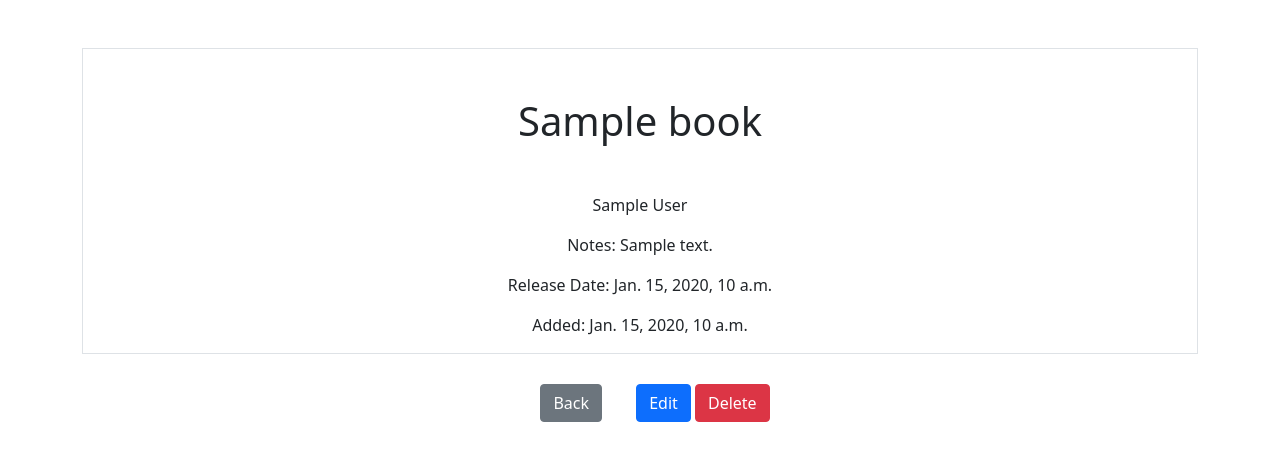
After one commit to drakata27/booklog, a Django app: template books/templates/books/book_detail.html in a window 1280 px wide. The commit adds this page. Shown: the top 461 px of the page. Run offline with Django 3.2, Linux system fonts and the light colour scheme; the template is opened without the code that fills it: most values are stand-ins (such as "Sample title", 1, 10 or a date in 2020).

Commit message:
Fully added CRUD functionallity

```diff
--- a/books/forms.py
+++ b/books/forms.py
@@ -2,6 +2,7 @@ from django import forms
 from .models import Book
 
 class BookForm(forms.ModelForm):
+    release_date = forms.DateField(required=False)
     class Meta:
         model = Book
         fields = ('title','author', 'notes', 'release_date',)
--- a/books/models.py
+++ b/books/models.py
@@ -5,6 +5,6 @@ class Book(models.Model):
     title = models.CharField(max_length=200)
     author = models.CharField(max_length=200)
     notes = models.CharField(max_length=10000)
-    release_date = models.DateField()
+    release_date = models.DateField(null=True, blank=True)
     added = models.DateTimeField(auto_now_add=True)
     user = models.ForeignKey(User, on_delete=models.CASCADE, related_name="book")
--- /dev/null
+++ b/books/templates/books/book_detail.html
@@ -0,0 +1,15 @@
+{% extends 'base.html' %}
+
+{% block content%}
+<div class="border round">
+    <h1 class="my-5">{{book.title}}</h1>
+    <p class="note-li">{{book.author}}</p>
+    <p class="note-li">Notes: {{book.notes}}</p>
+    <p class="note-li">Release Date: {{book.release_date}}</p>
+    <p class="note-li">Added: {{book.added}}</p>
+  </div>
+
+  <a href="{% url 'books_list' %}" class="btn btn-secondary btn-margin">Back</a>
+  <a href="{% url 'books_edit' pk=book.id%}" class="btn btn-primary">Edit</a>
+  <a href="{% url 'books_delete' pk=book.id%}" class="btn btn-danger">Delete</a>
+{% endblock %}
--- a/books/templates/books/book_add.html
+++ b/books/templates/books/book_form.html
@@ -1,6 +1,6 @@
 {% extends 'base.html' %}
 {% block content %}
-<form action="{% url 'books_add' %}" method="POST">
+<form method="POST">
     {% csrf_token %}
     {{ form.as_p }}
     <button type="submit" class="btn btn-primary my-5 btn-sm">Add</button>
--- a/books/urls.py
+++ b/books/urls.py
@@ -4,4 +4,7 @@ from . import views
 urlpatterns = [
     path('books', views.BooksListView.as_view(), name='books_list'),
     path('books/add', views.BooksCreateView.as_view(), name='books_add'),
+    path('books/<int:pk>', views.BooksDetailView.as_view(), name='books_detail'),
+    path('books/<int:pk>/edit', views.BooksUpdateView.as_view(), name='books_edit'),
+    path('books/<int:pk>/delete', views.BooksDeleteView.as_view(), name='books_delete'),
 ]
--- /dev/null
+++ b/static/css/styles.css
@@ -0,0 +1,9 @@
+.btn-margin {
+    margin: 30px;
+}
+
+a {
+    text-decoration: none;
+    cursor: pointer;
+    color: black;
+}
--- a/static/templates/base.html
+++ b/static/templates/base.html
@@ -5,11 +5,13 @@
     <meta charset="UTF-8">
     <meta name="viewport" content="width=device-width, initial-scale=1.0">
     <link href="https://cdn.jsdelivr.net/npm/bootstrap@5.0.1/dist/css/bootstrap.min.css" rel="stylesheet" integrity="sha384-+0n0xVW2eSR5OomGNYDnhzAbDsOXxcvSN1TPprVMTNDbiYZCxYbOOl7+AMvyTG2x" crossorigin="anonymous">
+    <link rel="stylesheet" type="text/css" href="{% static 'css/styles.css' %}">
     <title>BookLog</title>
 </head>
 <body>
-    <div class="conainer my-5 text center">
+    <div class="my-5 text-center container">
         {% block content %}
+
         {% endblock %}
     </div>
 </body>
```
Also changed, not shown: books/templates/books/book_delete.html (added, +10 -0 lines), books/templates/books/books_list.html (+9 -9 lines), books/views.py (+17 -1 lines), books/migrations/0003_alter_book_release_date.py (added), db.sqlite3.
